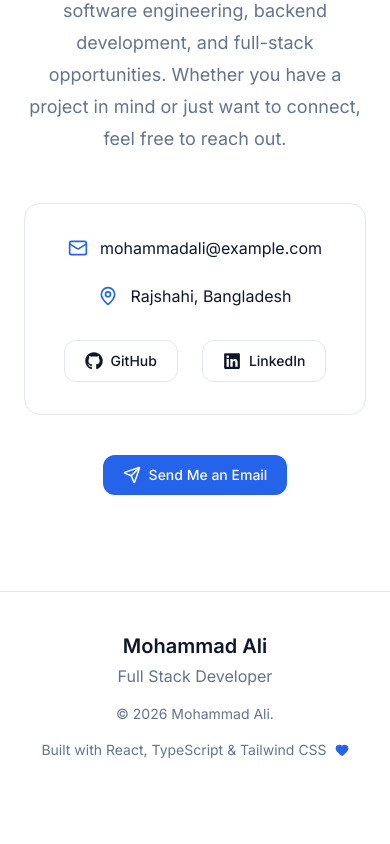
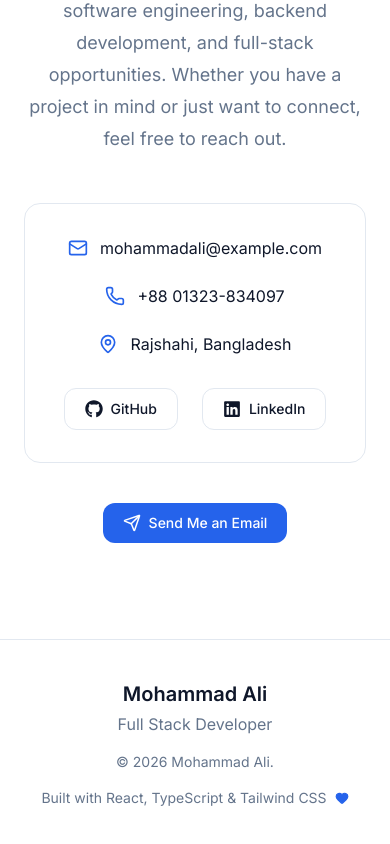
Before and after one commit to thedev-mohammadali/portfolio, a React (Vite) app: page / in a window 390 px wide. Shown: the part 7634-8478 px from the top of the page. Before the commit the page ends 8434 px from the top, so only its background shows below. Built offline with nearby package versions, Linux system fonts and the light colour scheme.

Commit message:
feat(contact): add phone to contact section

```diff
--- a/src/components/sections/Contact.tsx
+++ b/src/components/sections/Contact.tsx
@@ -1,4 +1,4 @@
-import { Mail, MapPin, Send } from "lucide-react";
+import { Mail, MapPin, Phone, Send } from "lucide-react";
 
 import { FaGithub, FaLinkedin } from "react-icons/fa6";
 
@@ -33,6 +33,17 @@ const Contact = () => {
                 className="hover:text-primary transition-colors"
               >
                 {contact.email}
+              </a>
+            </div>
+
+            <div className="flex items-center justify-center gap-3">
+              <Phone size={20} className="text-primary" />
+
+              <a
+                href={`tel:${contact.phone}`}
+                className="hover:text-primary transition-colors"
+              >
+                {contact.phone}
               </a>
             </div>
 
--- a/src/data/contact.ts
+++ b/src/data/contact.ts
@@ -10,6 +10,7 @@ export const contact: {
   title: string;
   subtitle: string;
   description: string;
+  phone: string;
   email: string;
   location: string;
   socials: ContactSocial[];
@@ -19,6 +20,8 @@ export const contact: {
 
   description:
     "I'm always interested in discussing software engineering, backend development, and full-stack opportunities. Whether you have a project in mind or just want to connect, feel free to reach out.",
+
+  phone: "+88 01323-834097",
 
   email: "mohammadali@example.com",
 
```
